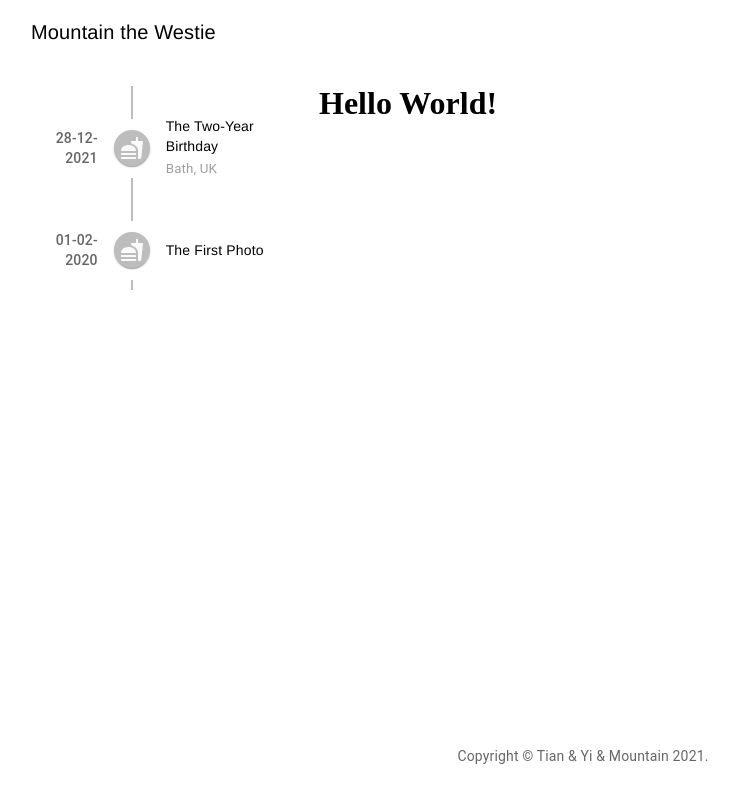
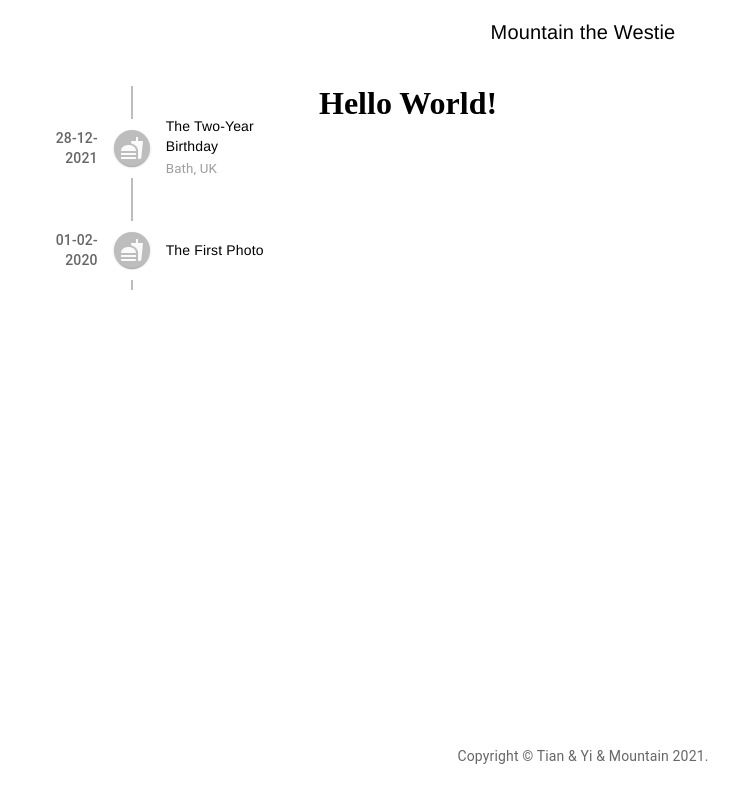
Before and after one commit to YuanTian1991/Mountain, a Gatsby site: page / in a window 1280 px wide. Shown: the whole page, without its empty margins (57-795 px from the left). Built offline with nearby package versions, Linux system fonts and the light colour scheme; Gatsby itself is replaced by a stand-in of ours.

Commit message:
Modified Mountain title to the middle of toolbar.

```diff
--- a/src/layouts/index.js
+++ b/src/layouts/index.js
@@ -8,6 +8,7 @@ import {
   Grid,
   Typography,
   useMediaQuery,
+  Button,
 } from "@mui/material";
 
 import "./index.css";
@@ -28,12 +29,12 @@ const Layout = ({ children }) => {
     <Container maxWidth="lg">
       <Box my={1}>
         <Toolbar variant="dense">
-          <Grid container spacing="1" alignItems="center">
-            <Grid item>
-              {" "}
+          <div>{/* <Button>Link</Button> */}</div>
           <Link
             to="/"
             style={{
+              flexGrow: 1,
+              textAlign: "center",
               textDecoration: "none",
               color: "black",
               fontWeight: "bold",
@@ -55,9 +56,8 @@ const Layout = ({ children }) => {
               Mountain the Westie
             </Typography>
           </Link>
-            </Grid>
-          </Grid>
-          <div></div>
+
+          <div>{/* <Button>Link</Button> */}</div>
         </Toolbar>
       </Box>
 
```
Lines whose indentation alone changed are shown as unchanged.
